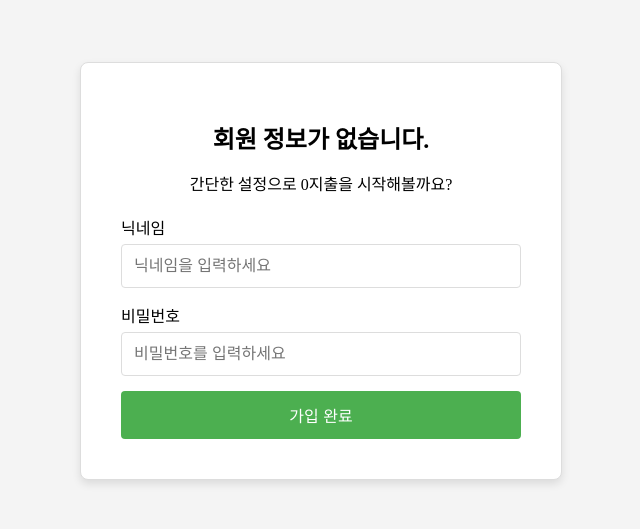
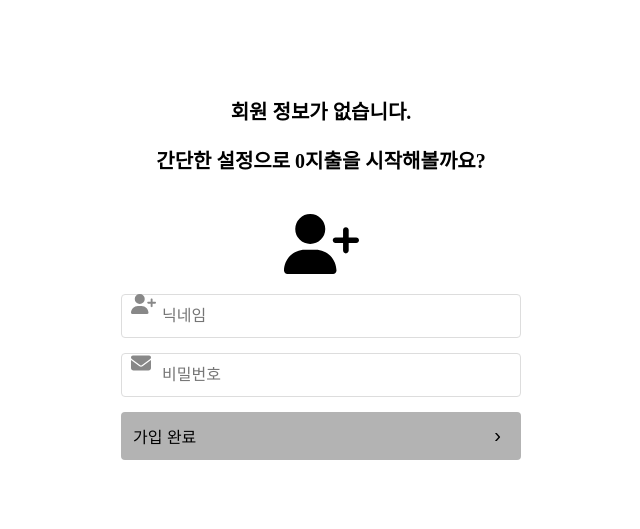
Before and after one commit to 0-spending/frontend, a React (Vite) app: page /signup in a window 1280 px wide. Shown: the part 137-666 px from the top of the page, without its empty margins (319-959 px from the left). Built offline with nearby package versions, Linux system fonts and the light colour scheme.

Commit message:
Updated profile, login, and signup pages with styles

```diff
--- a/package.json
+++ b/package.json
@@ -10,6 +10,10 @@
     "preview": "vite preview"
   },
   "dependencies": {
+    "@fortawesome/fontawesome-free": "^6.6.0",
+    "@fortawesome/free-regular-svg-icons": "^6.6.0",
+    "@fortawesome/free-solid-svg-icons": "^6.6.0",
+    "@fortawesome/react-fontawesome": "^0.2.2",
     "react": "^18.3.1",
     "react-dom": "^18.3.1",
     "react-router-dom": "^6.26.2",
--- a/src/main.jsx
+++ b/src/main.jsx
@@ -4,6 +4,7 @@ import { BrowserRouter as Router, Routes, Route } from 'react-router-dom';
 import LoginPage from './pages/LoginPage';
 import SignupPage from './pages/SignupPage';
 import ProfilePage from './pages/ProfilePage';
+import '@fortawesome/fontawesome-free/css/all.min.css';
 
 const rootElement = document.getElementById('root');
 if (rootElement) {
--- a/src/pages/LoginPage.jsx
+++ b/src/pages/LoginPage.jsx
@@ -1,7 +1,6 @@
-// src/pages/LoginPage.jsx
 import React, { useState } from 'react';
 import { useNavigate } from 'react-router-dom';
-import '../styles/LoginSignup.css';
+import '../styles/LoginPage.css';
 
 const LoginPage = () => {
   const [username, setUsername] = useState('');
@@ -10,16 +9,10 @@ const LoginPage = () => {
 
   const handleSubmit = (event) => {
     event.preventDefault();
-
-
     if (username === 'admin' && password === '1234') {
-
       localStorage.setItem('username', username);
-
-
       navigate('/profile');
     } else {
-
       alert('로그인 실패! 회원가입 페이지로 이동합니다.');
       navigate('/signup');
     }
@@ -28,31 +21,30 @@ const LoginPage = () => {
   return (
     <div className="container">
       <div className="login-box">
-        <h1>로그인</h1>
         <form onSubmit={handleSubmit}>
           <div className="input-group">
-            <label htmlFor="username">닉네임</label>
+            <label id="login-label-username" htmlFor="username">닉네임</label>
             <input
               type="text"
               id="username"
               value={username}
               onChange={(e) => setUsername(e.target.value)}
-              placeholder="닉네임을 입력하세요"
               required
             />
           </div>
           <div className="input-group">
-            <label htmlFor="password">비밀번호</label>
+            <label id="login-label-password" htmlFor="password">비밀번호</label>
             <input
               type="password"
               id="password"
               value={password}
               onChange={(e) => setPassword(e.target.value)}
-              placeholder="비밀번호를 입력하세요"
               required
             />
           </div>
-          <button type="submit" className="submit-btn">로그인</button>
+          <button id="login-btn" type="button" onClick={handleSubmit}>
+            로그인
+          </button>
         </form>
       </div>
     </div>
--- a/src/pages/ProfilePage.jsx
+++ b/src/pages/ProfilePage.jsx
@@ -1,6 +1,7 @@
-
 import React, { useEffect, useState } from 'react';
 import '../styles/ProfilePage.css';
+import { FontAwesomeIcon } from '@fortawesome/react-fontawesome';
+import { faUser } from '@fortawesome/free-regular-svg-icons'; // Regular User 아이콘 사용
 
 const ProfilePage = () => {
   const [username, setUsername] = useState('');
@@ -16,12 +17,12 @@ const ProfilePage = () => {
     <div className="profile-container">
       <div className="profile-box">
         <div className="icon-container">
-          <i className="fa fa-user-circle icon"></i> {/* 기본 프로필 사진 */}
+          <FontAwesomeIcon icon={faUser} style={{ fontSize: '100px', color: '#000' }} />
         </div>
         <h2>{username} 님</h2>
         <div className="button-group">
-          <button className="profile-btn">프로필 수정</button>
-          <button className="write-btn">글 작성</button>
+          <button id="profile-btn" className="profile-btn">프로필 수정</button>
+          <button id="write-btn" className="write-btn">글 작성</button>
         </div>
       </div>
     </div>
--- a/src/pages/SignupPage.jsx
+++ b/src/pages/SignupPage.jsx
@@ -1,7 +1,8 @@
-// src/pages/SignupPage.jsx
 import React, { useState } from 'react';
 import { useNavigate } from 'react-router-dom';
 import '../styles/LoginSignup.css';
+import { FontAwesomeIcon } from '@fortawesome/react-fontawesome';
+import { faUserPlus, faEnvelope } from '@fortawesome/free-solid-svg-icons';
 
 const SignupPage = () => {
   const [username, setUsername] = useState('');
@@ -10,40 +11,43 @@ const SignupPage = () => {
 
   const handleSignup = (event) => {
     event.preventDefault();
-
     alert(`회원가입 완료! 닉네임: ${username}`);
-
-
     localStorage.setItem('username', username);
-
     navigate('/profile');
   };
 
   return (
-    <div className="container">
-      <div className="login-box">
+    <div className="signup-container">
+      <div className="signup-box">
         <h1>회원 정보가 없습니다.</h1>
         <p>간단한 설정으로 0지출을 시작해볼까요?</p>
+        <div className="icon-container">
+          <FontAwesomeIcon icon={faUserPlus} style={{ fontSize: '60px', color: '#000' }} />
+        </div>
         <form onSubmit={handleSignup}>
           <div className="input-group">
-            <label htmlFor="username">닉네임</label>
+            <span className="icon">
+              <FontAwesomeIcon icon={faUserPlus} />
+            </span>
             <input
               type="text"
               id="username"
               value={username}
               onChange={(e) => setUsername(e.target.value)}
-              placeholder="닉네임을 입력하세요"
+              placeholder="닉네임"
               required
             />
           </div>
           <div className="input-group">
-            <label htmlFor="password">비밀번호</label>
+            <span className="icon">
+              <FontAwesomeIcon icon={faEnvelope} />
+            </span>
             <input
               type="password"
               id="password"
               value={password}
               onChange={(e) => setPassword(e.target.value)}
-              placeholder="비밀번호를 입력하세요"
+              placeholder="비밀번호"
               required
             />
           </div>
--- a/src/styles/LoginPage.css
+++ b/src/styles/LoginPage.css
@@ -1,12 +1,10 @@
-/* src/styles/LoginSignup.css */
-
 .container {
   display: flex;
   flex-direction: column;
   align-items: center;
   justify-content: center;
   height: 100vh;
-  background-color: #f4f4f4;
+  background-color: #fff;
 }
 
 .login-box {
@@ -18,41 +16,56 @@
   box-shadow: 0px 4px 8px rgba(0, 0, 0, 0.1);
 }
 
-h1 {
-  font-size: 24px;
-  text-align: center;
-  margin-bottom: 20px;
-}
-
 .input-group {
   margin-bottom: 15px;
+  display: flex;
+  flex-direction: column;
 }
 
 .input-group label {
-  display: block;
   margin-bottom: 5px;
+  font-size: 14px;
+  text-align: left; /* Ensure left alignment */
 }
 
 .input-group input {
   width: 100%;
   padding: 12px;
   border: 1px solid #ddd;
-  border-radius: 4px;
-  font-size: 16px;
-  box-sizing: border-box;
+  border-radius: 6px;
+  font-size: 14px;
 }
 
-.submit-btn {
+#login-btn {
   width: 100%;
-  padding: 12px;
-  background-color: #4CAF50;
+  padding: 10px 20px;
+  background-color: #6f6f6f; /* Same color as in the first screenshot */
   color: white;
   border: none;
-  border-radius: 4px;
+  border-radius: 10px;
   cursor: pointer;
   font-size: 16px;
+  text-align: center;
+  margin-top: 10px;
+  display: flex;
+  justify-content: center; /* Center text inside button */
+  align-items: center; /* Vertically align text */
 }
 
-.submit-btn:hover {
-  background-color: #45a049;
+#login-btn:hover {
+  background-color: #8a8a8a;
 }
+
+/* Additional styles for button appearance */
+#login-btn::after {
+  font-size: 20px;
+  margin-left: 10px;
+  color: white;
+}
+
+/* Unique label styles */
+#login-label-username,
+#login-label-password {
+  text-align: left; /* Left-align labels */
+  font-weight: normal; /* Ensure labels are not bold */
+}
--- a/src/styles/LoginSignup.css
+++ b/src/styles/LoginSignup.css
@@ -1,65 +1,85 @@
-/* src/styles/LoginSignup.css */
-
-.container {
+.signup-container {
   display: flex;
   flex-direction: column;
   align-items: center;
   justify-content: center;
-  height: 100vh;
-  background-color: #f4f4f4;
+  min-height: 100vh;
+  background-color: #ffffff;
 }
 
-.login-box {
-  width: 400px;
-  padding: 40px;
-  background-color: white;
-  border: 1px solid #ddd;
-  border-radius: 8px;
-  box-shadow: 0px 4px 8px rgba(0, 0, 0, 0.1);
+.signup-box {
+  width: 100%;
+  max-width: 400px;
+  padding: 0;
+  background-color: transparent;
+  border: none;
+  box-shadow: none;
 }
 
 h1 {
-  font-size: 24px;
+  font-size: 20px;
   text-align: center;
   margin-bottom: 10px;
+  font-weight: bold;
 }
 
 p {
-  font-size: 16px;
+  font-size: 20px;
   text-align: center;
-  margin-bottom: 20px;
+  margin-bottom: 40px;
+  font-weight: bold;
 }
 
-
 .input-group {
+  display: flex;
+  align-items: center;
   margin-bottom: 15px;
-}
-
-.input-group label {
-  display: block;
-  margin-bottom: 5px;
+  position: relative;
 }
 
 .input-group input {
   width: 100%;
-  padding: 12px;
+  padding: 12px 12px 12px 40px;
   border: 1px solid #ddd;
   border-radius: 4px;
   font-size: 16px;
   box-sizing: border-box;
+  color: #000000;
+}
+
+.input-group .icon {
+  position: absolute;
+  left: 10px;
+  font-size: 20px;
+  color: #888;
 }
 
 .submit-btn {
   width: 100%;
   padding: 12px;
-  background-color: #4CAF50;
-  color: white;
+  background-color: #b3b3b3;
+  color: #000000;
   border: none;
   border-radius: 4px;
   cursor: pointer;
   font-size: 16px;
+  display: flex;
+  justify-content: space-between;
+  align-items: center;
+  padding-right: 20px;
 }
 
 .submit-btn:hover {
-  background-color: #45a049;
+  background-color: #8a8a8a;
 }
+
+.submit-btn::after {
+  content: '›';
+  font-size: 20px;
+  color: #000000;
+}
+
+.icon-container {
+  text-align: center;
+  margin-bottom: 40px;
+}
--- a/src/styles/ProfilePage.css
+++ b/src/styles/ProfilePage.css
@@ -1,5 +1,3 @@
-/* src/styles/ProfilePage.css */
-
 /* 프로필 페이지 전체 컨테이너 */
 .profile-container {
   display: flex;
@@ -7,16 +5,14 @@
   align-items: center;
   justify-content: center;
   height: 100vh;
-  background-color: #f4f4f4;
+  background-color: #ffffff; /* 배경 흰색 */
 }
 
 .profile-box {
   width: 300px;
   padding: 40px;
   background-color: white;
-  border: 1px solid #ddd;
-  border-radius: 8px;
-  box-shadow: 0px 4px 8px rgba(0, 0, 0, 0.1);
+  border: none; /* 테두리 없앰 */
   text-align: center;
 }
 
@@ -28,16 +24,16 @@
   margin-bottom: 20px;
 }
 
-.icon {
-  font-size: 72px; /* 아이콘 크기 설정 */
-  color: #4CAF50;
-  margin-bottom: 10px;
+.profile-icon {
+  font-size: 100px; /* 아이콘 크기 설정 */
+  color: #000000;
 }
 
 /* 닉네임 텍스트 */
 h2 {
-  font-size: 20px;
+  font-size: 18px;
   margin-bottom: 20px;
+  font-weight: bold;
 }
 
 /* 버튼 그룹 */
@@ -47,21 +43,23 @@ h2 {
   gap: 10px; /* 버튼 간 간격 설정 */
 }
 
-.profile-btn {
+/* 프로필 수정 버튼 */
+#profile-btn {
   width: 100%;
   padding: 12px;
-  background-color: #ffffff;
+  background-color: #ffffff; /* 흰색 배경 */
   color: #000;
-  border: 1px solid #ddd;
+  border: 1px solid #ddd; /* 회색 테두리 */
   border-radius: 4px;
   cursor: pointer;
   font-size: 16px;
 }
 
-.write-btn {
+/* 글 작성 버튼 - 비활성화되지 않고 회색으로 유지 */
+#write-btn {
   width: 100%;
   padding: 12px;
-  background-color: #ddd;
+  background-color: #dddddd; /* 회색 배경 */
   color: #777;
   border: none;
   border-radius: 4px;
@@ -69,6 +67,7 @@ h2 {
   cursor: pointer;
 }
 
-.write-btn:hover {
-  background-color: #bbb;
+/* hover 효과 */
+#write-btn:hover {
+  background-color: #bbbbbb;
 }
```
Also changed, not shown: 1 other file (tests, documents, lock files or other folders).
